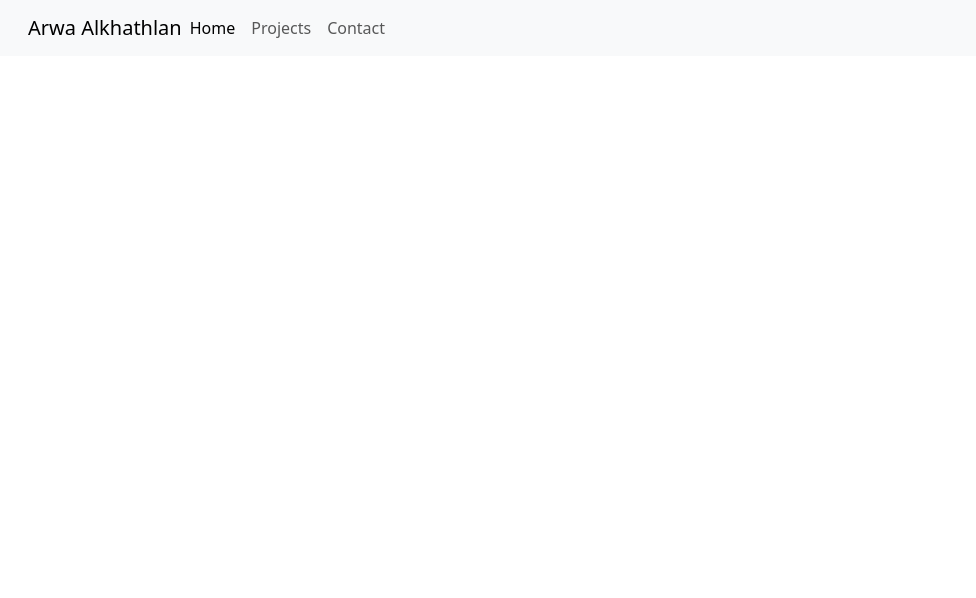
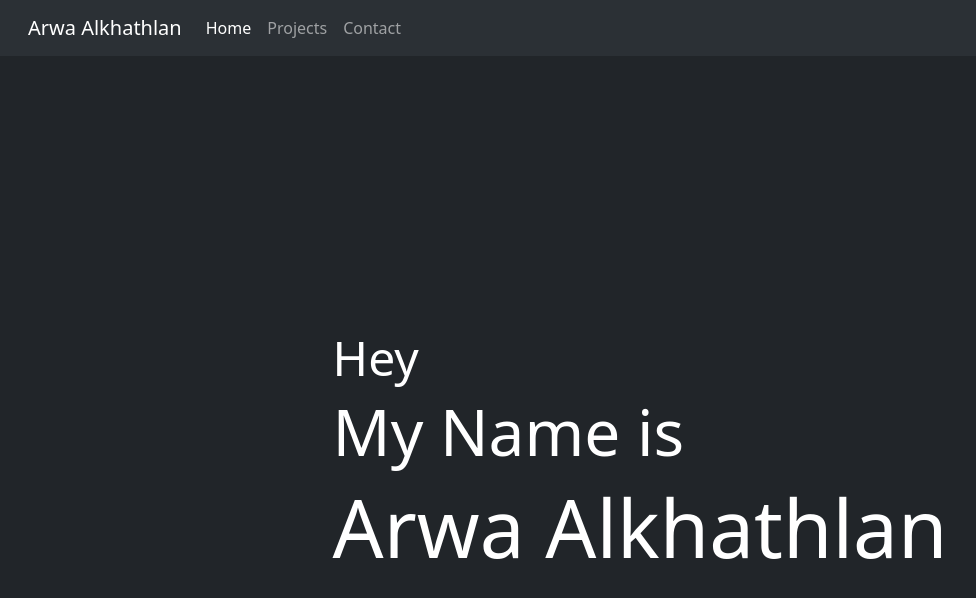
Before and after one commit to arwaalkhathlan/Portfolio, a React (Create React App) app: page / in a window 1280 px wide. Shown: the top 598 px of the page, without its empty margins (0-976 px from the left). Built offline with nearby package versions, Linux system fonts and the light colour scheme.

Commit message:
Update Header.js and Home.js components

```diff
--- a/src/components/layout/Header.js
+++ b/src/components/layout/Header.js
@@ -1,11 +1,10 @@
 import { Outlet, Link } from "react-router-dom";
-
 const Header = () => {
     return (
         <>
 
 
-        <nav class="navbar navbar-expand-lg bg-body-tertiary ">
+        <nav class="navbar navbar-expand-lg bg-body-tertiary " data-bs-theme="dark">
         <div class="container-fluid">
 
             <Link class="navbar-brand" to="/">Arwa Alkhathlan</Link>
--- a/src/components/pages/Home.js
+++ b/src/components/pages/Home.js
@@ -1,9 +1,18 @@
+// src/Home.js
+
+import React from "react";
+import "bootstrap/dist/css/bootstrap.min.css";
+
 const Home = () => {
-    return <>
-
-
-    </>
-
+  return (
+    <div className="bg-dark text-white vh-100 d-flex justify-content-center align-items-center">
+      <div className="justify-content-center align-items-center ">
+        <h1 class="display-5 text-centre  ">Hey</h1>
+        <h1 class="display-3">My Name is </h1>
+        <h1 class="display-1 ">Arwa Alkhathlan</h1>
+      </div>
+    </div>
+  );
 };
 
 export default Home;
--- a/src/css/index.css
+++ b/src/css/index.css
@@ -5,7 +5,7 @@ body {
     sans-serif;
   -webkit-font-smoothing: antialiased;
   -moz-osx-font-smoothing: grayscale;
-
+  background-color: #24272C;
 }
 
 code {
```
